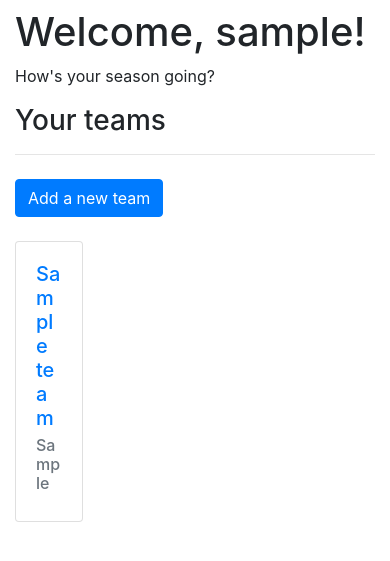
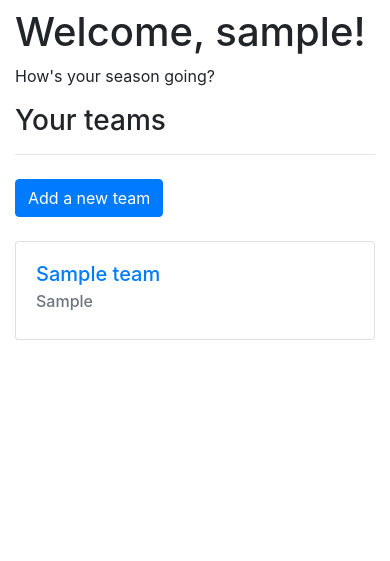
Before and after one commit to dlbrush/fantasy-bball-assistant, a Flask app: template templates/user-hub.html in a window 390 px wide. Shown: the part 56-617 px from the top of the page. Run offline with Flask 2, Linux system fonts and the light colour scheme; the template is opened without the code that fills it: values that come from a table or form of the project are taken from there, others are empty; tables that the repository leaves empty hold one stand-in row (values such as "Sample post").

Commit message:
Updated styling on home page for mobile

```diff
--- a/templates/user-hub.html
+++ b/templates/user-hub.html
@@ -15,7 +15,7 @@
 <div class="row my-2" id="teams">
 
     {% for team in teams %}
-        <div class="my-2 col-3">
+        <div class="my-2 col-sm-3 col-12">
           <a href="{{user.username}}/teams/{{team.id}}">
             <div class="card">
                 <div class="card-body">
```
